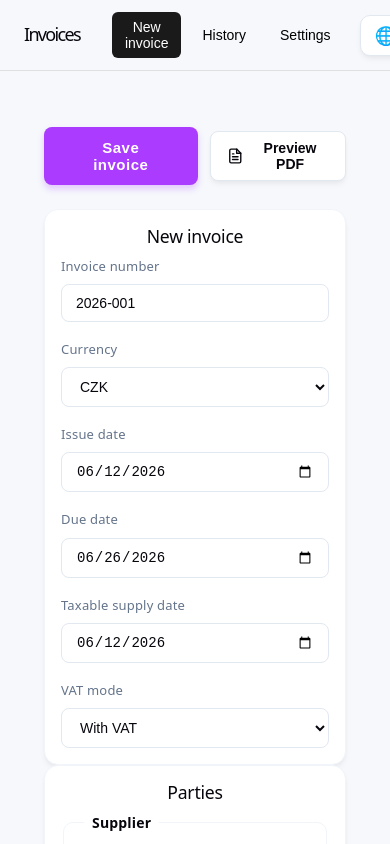
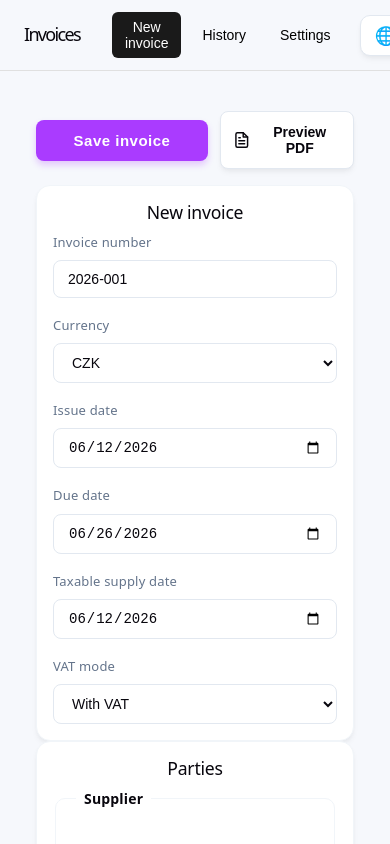
Before and after one commit to lkdrm/React_invoice, a React (Vite) app in the folder react-invoice-app/: page / in a window 390 px wide. Shown: the top 844 px of the page. Built offline with nearby package versions, Linux system fonts and the light colour scheme; what @react-pdf/renderer would draw is missing.

Commit message:
Update NewInvoicePage.module.css

```diff
--- a/react-invoice-app/src/styles/NewInvoicePage.module.css
+++ b/react-invoice-app/src/styles/NewInvoicePage.module.css
@@ -123,3 +123,30 @@
         transform: translateY(0);
     }
 }
+
+@media (max-width: 720px) {
+  .layout {
+    padding: 16px 12px 32px;
+  }
+
+  .editor {
+    gap: 16px;
+  }
+
+  .topBar {
+    align-items: stretch;
+  }
+
+  .topActions {
+    width: 100%;
+  }
+
+  .topActions > * {
+    flex: 1;
+  }
+
+  .previewTriggerBtn {
+    justify-content: center;
+    padding: 12px;
+  }
+}
```
